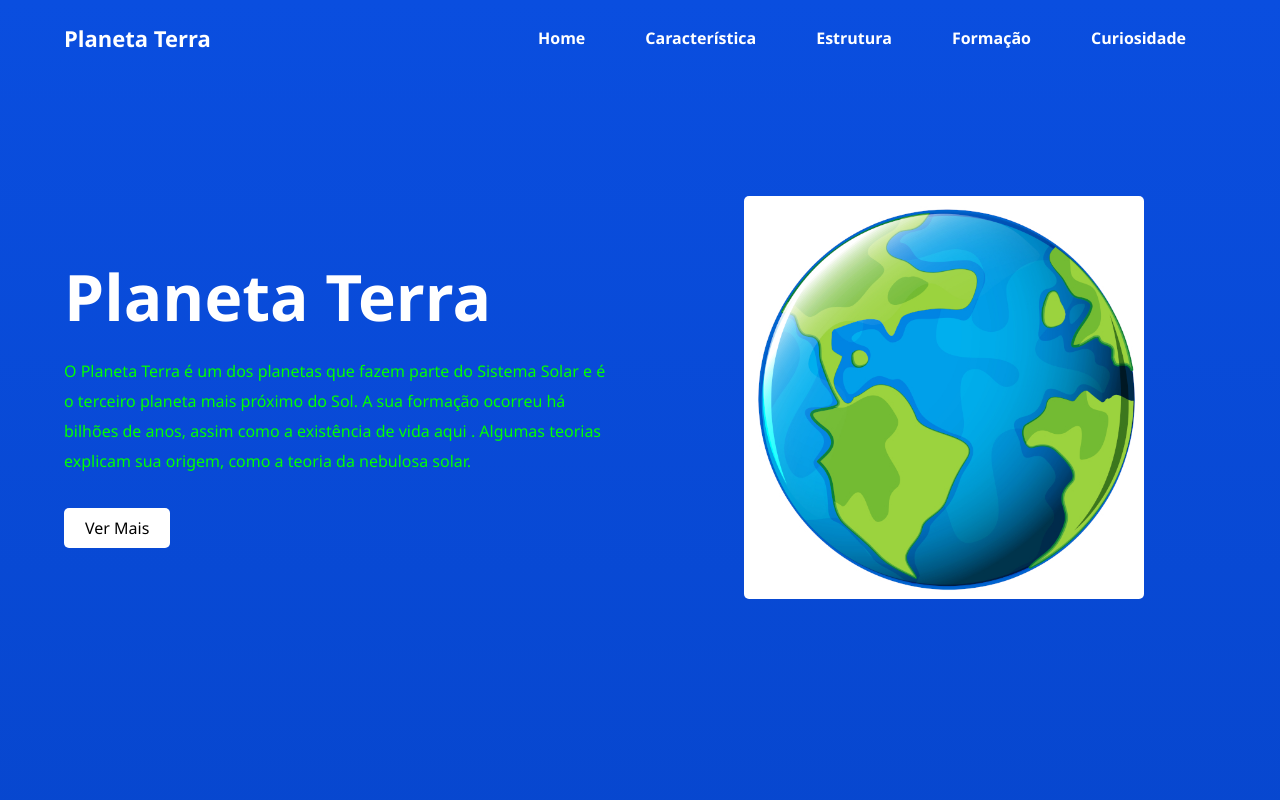
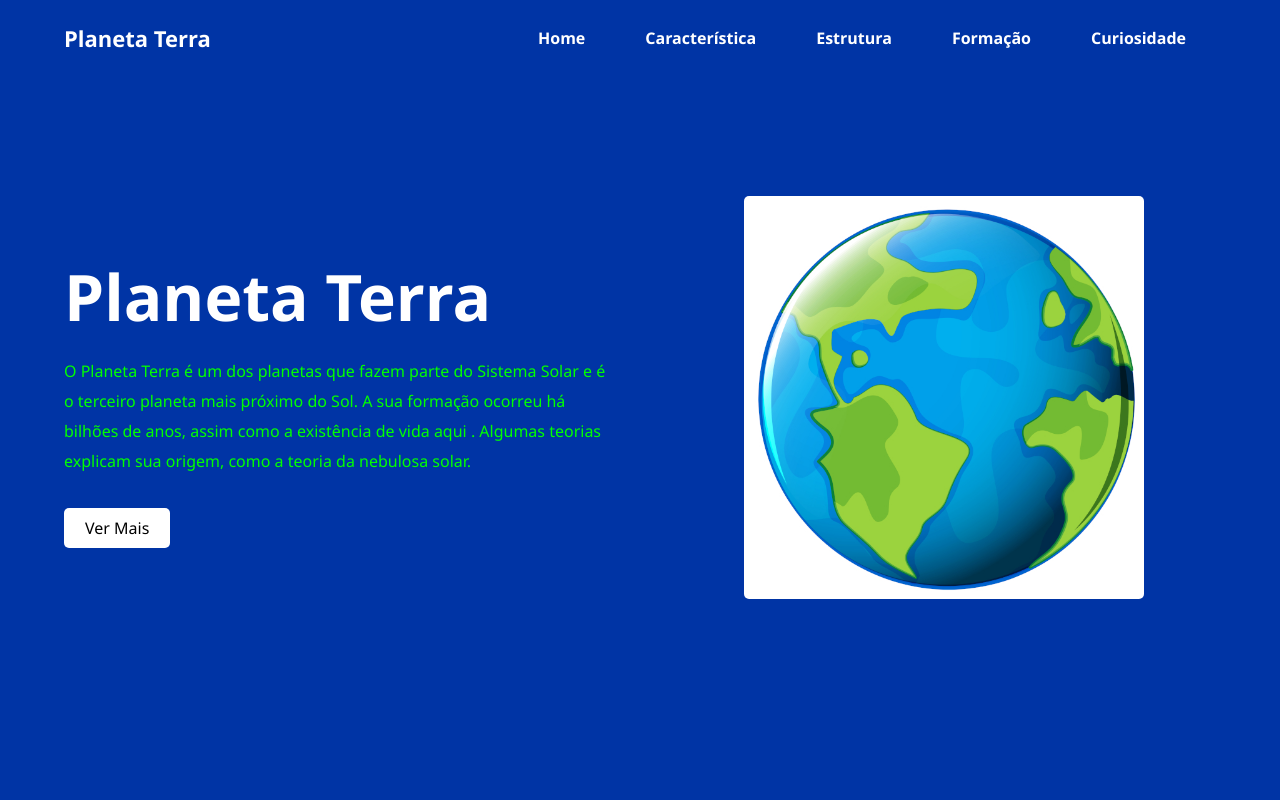
Before and after one commit to lucasrenandns/planet-earth-website, a React (Vite) app: page / in a window 1280 px wide. Shown: the top 800 px of the page. Built offline with nearby package versions, Linux system fonts and the light colour scheme.

Commit message:
Update-2

```diff
--- a/src/GlobalStyles.js
+++ b/src/GlobalStyles.js
@@ -13,7 +13,7 @@ export const GlogalStyles = createGlobalStyle`
     #root {
         width: 100%;
         min-height: 100vh;
-        background-image: linear-gradient(to bottom, #0a4edf, #0034a5);
+        background-color: #0034a5;
     }
 
     :root {
--- a/src/components/footer/styled.js
+++ b/src/components/footer/styled.js
@@ -3,6 +3,7 @@ import styled from "styled-components";
 export const Footer = styled.footer`
     text-align: center;
     padding: 15px;
+    border-top: 1px solid #fafafa;
 `
 
 export const Paragraph = styled.p`
--- a/src/components/header/styled.js
+++ b/src/components/header/styled.js
@@ -10,11 +10,13 @@ export const Header = styled.header`
     align-items: center;
     justify-content: space-between;
     padding: 17px 5%;
+    border-bottom: 1px solid transparent;
     transition: 0.5s ease;
 
     &.sticky {
         padding: 14px 5%;
         background-color: #000cb1;
+        border-bottom: 1px solid #fafafa;
         box-shadow: 0 0 10px rgba(0, 0, 0, 0.2);
     }
 
@@ -38,7 +40,7 @@ export const NavBar = styled.nav`
         left: 0;
         right: 0;
         width: 100%;
-        background-color: #003866;
+        background-color: #0034d5;
         transition: 0.5s ease;
 
         &.active {
@@ -79,12 +81,11 @@ export const LinkStyle = styled.a`
 
     @media screen and (max-width: 1150px) {
         display: block;
-        color: #fff;
         padding: 1rem;
 
         &:hover {
-            background-color: #004edf;
-            color: #fff;
+            background-color: #0f0;
+            color: #000;
         }
     }
 `
```
